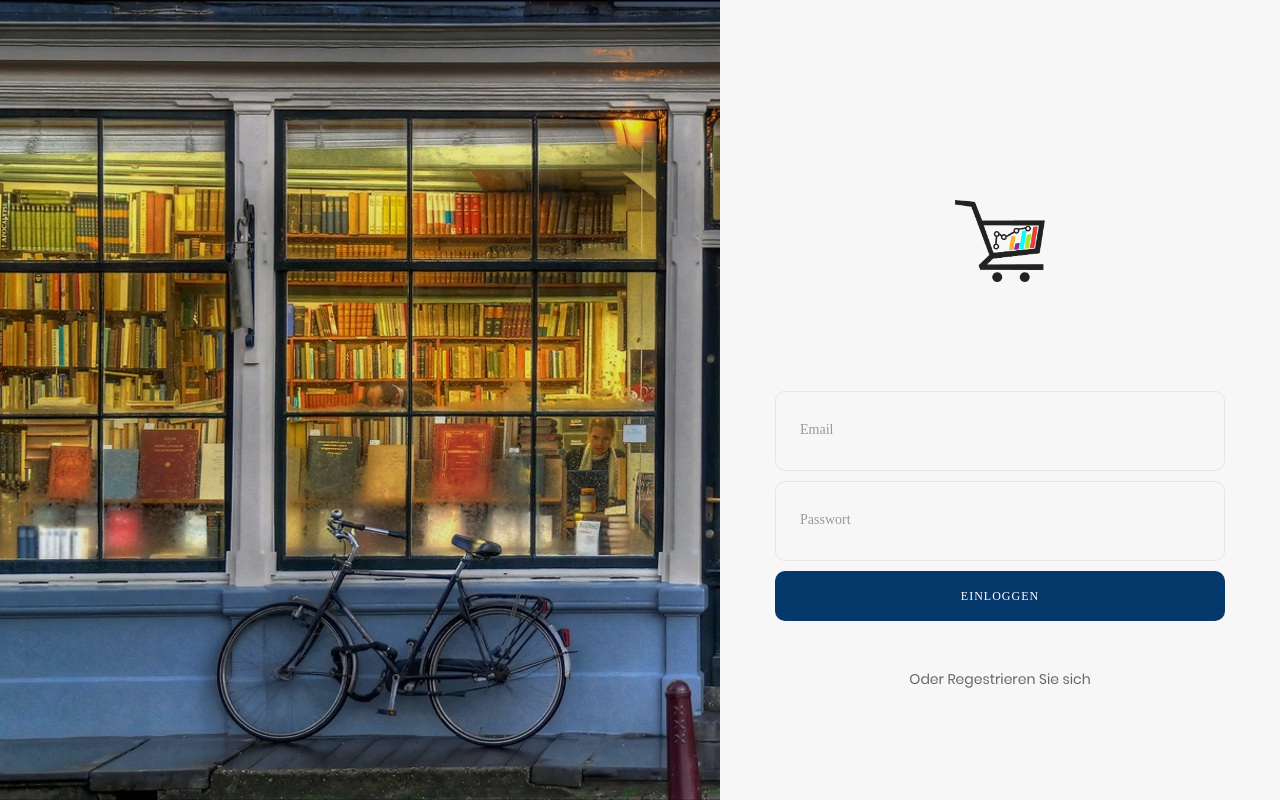
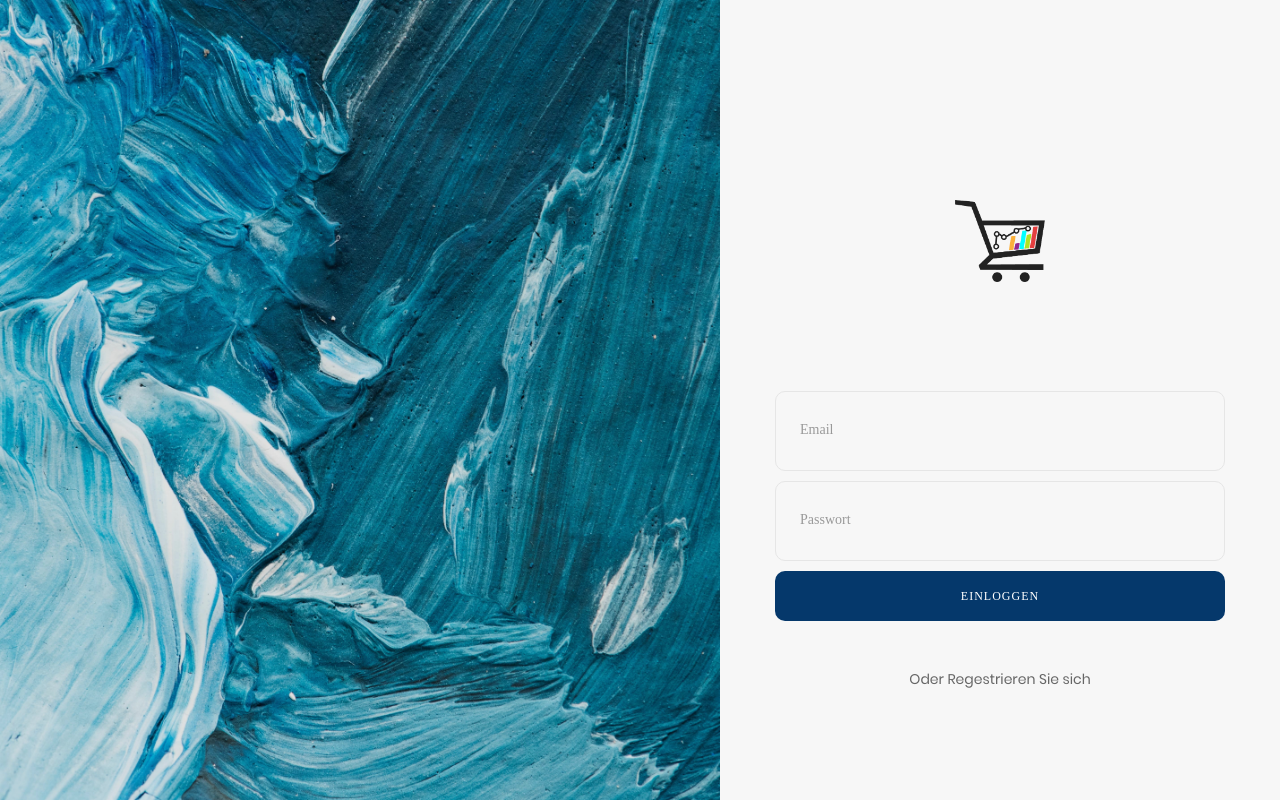
Before and after one commit to Spencer1188/Sew_Projekt, a PHP site: page / in a window 1280 px wide. Run offline with PHP 8.4, Linux system fonts and the light colour scheme; some libraries are stand-ins or nearby versions; some web fonts are replaced.

Commit message:
NewBilder

```diff
--- a/web/index.php
+++ b/web/index.php
@@ -66,7 +66,7 @@
 					</div>
 				</div>
 
-				<div class="login100-more" style="background-image: url('images/bg/wallhaven-61437.jpg');">
+				<div class="login100-more" style="background-image: url('images/bg/abstract-expressionism-abstract-painting-acrylic-1919287-min.jpg');">
 				</div>
 			</div>
 		</div>
```
Also changed, not shown: web/images/bg/abstract-expressionism-abstract-painting-acrylic-1919287-min.jpg (added), web/images/bg/wallhaven-61437-min.jpg (added).
